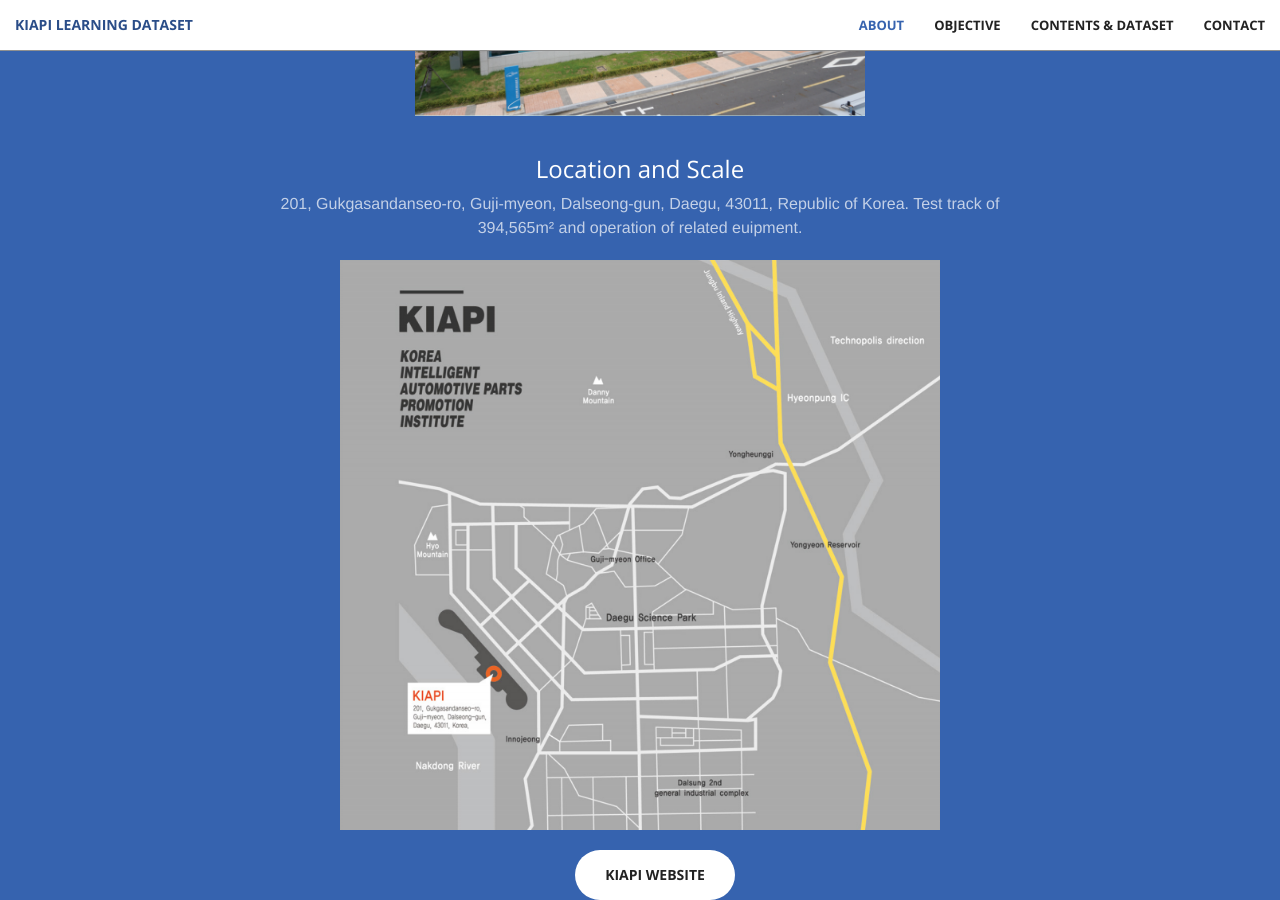
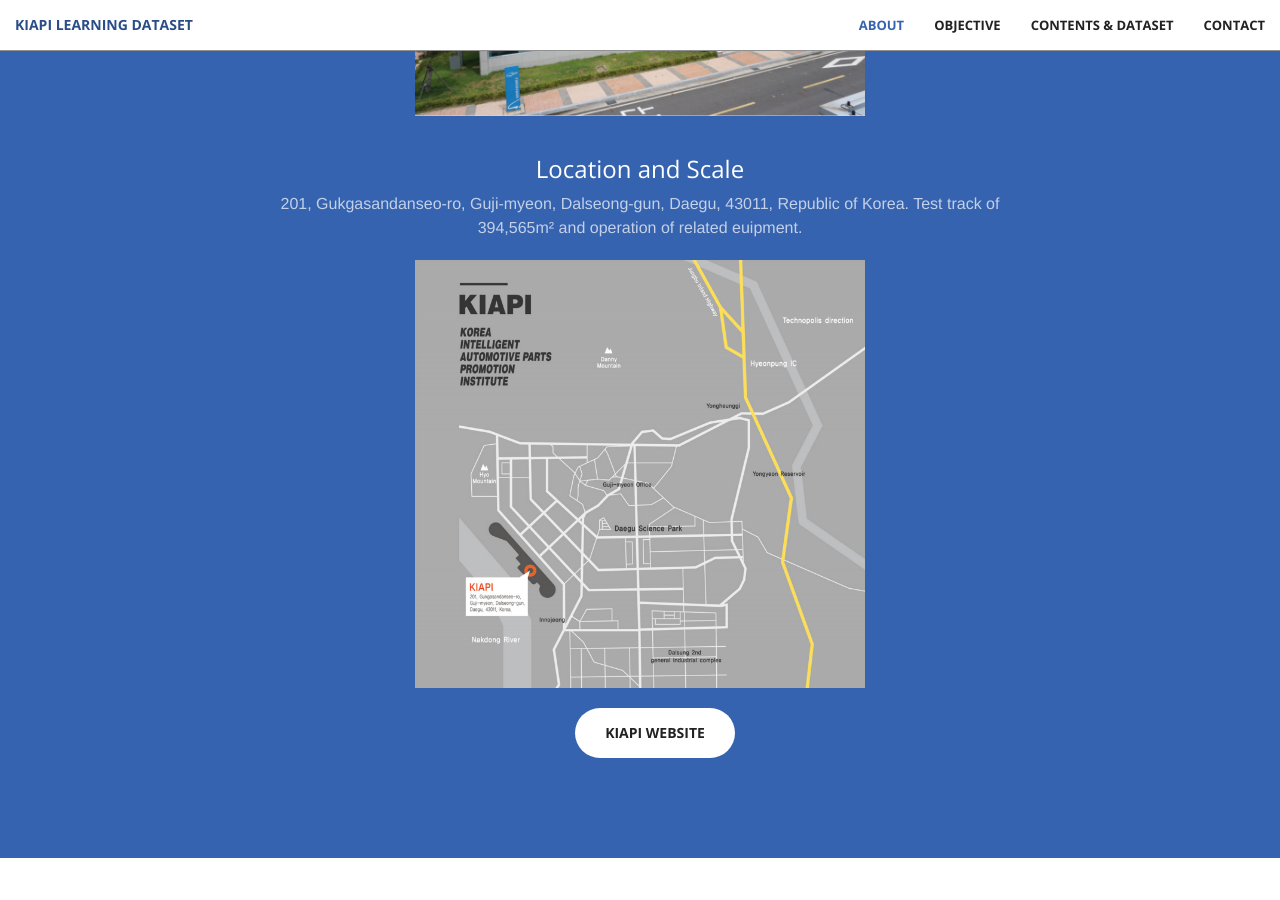
Before and after one commit to thkim1351/Kiapi-Open-Datasets.github.io, a Jekyll site: the page built from docs/index.html, in a window 1280 px wide and 900 px high, scrolled down 1467 px. Built offline with Jekyll 4.4.1, drawn with Linux system fonts in a browser that asks for light colours.

Commit message:
Update call-to-action.html

```diff
--- a/docs/_includes/call-to-action.html
+++ b/docs/_includes/call-to-action.html
@@ -17,7 +17,7 @@
                 <h3>Location and Scale</h3>
                 <p class="text-faded">201, Gukgasandanseo-ro, Guji-myeon, Dalseong-gun, Daegu, 43011, Republic of Korea.
 Test track of 394,565m² and operation of related euipment.</p>
-                <p> <img src="img/about_kiapi/kiapi_location.png" width="80%" height="80%" align="center"> </p>
+                <p> <img src="img/about_kiapi/kiapi_location.png" width="60%" height="60%" align="center"> </p>
         </div>
     </div>
     <div class="container">
```
